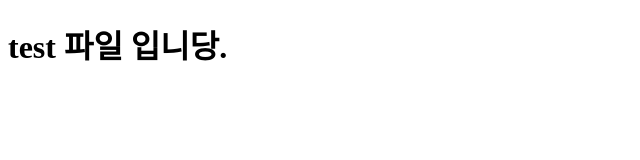
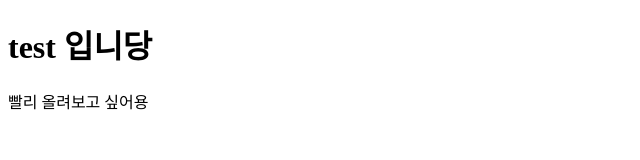
Before and after one commit to sunhwa0613/first-project, a plain HTML site: page index.html in a window 1280 px wide. Shown: the whole page, without its empty margins (0-640 px from the left). Drawn offline with Linux system fonts and the light colour scheme.

Commit message:
first commit

```diff
--- a/index.html
+++ b/index.html
@@ -3,10 +3,11 @@
 <head>
     <meta charset="UTF-8">
     <meta http-equiv="X-UA-Compatible" content="IE=edge">
-    <meta name="viewport" content="width=device-width, initial-scale=1.0">
-    <title>test</title>
+    <meta name="viewport" content="width=j, initial-scale=1.0">
+    <title>Document</title>
 </head>
 <body>
-    <h1>test 파일 입니당.</h1>
+    <h1>test 입니당</h1>
+    <p>빨리 올려보고 싶어용</p>
 </body>
 </html>
```
